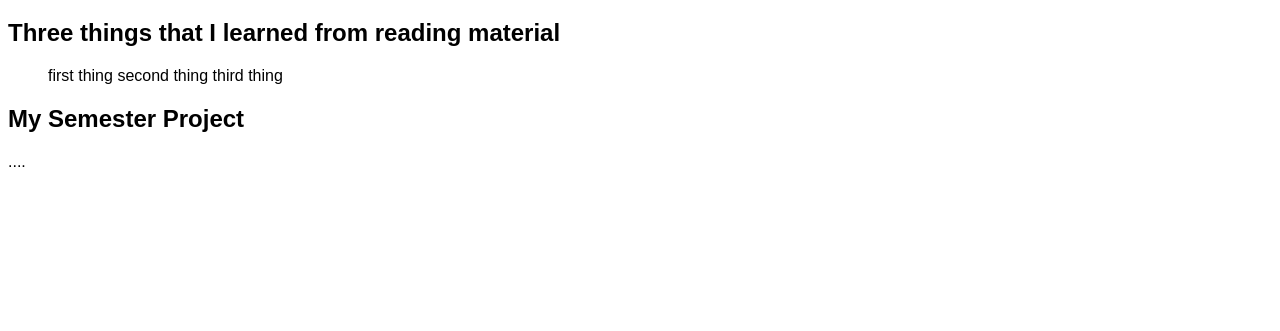
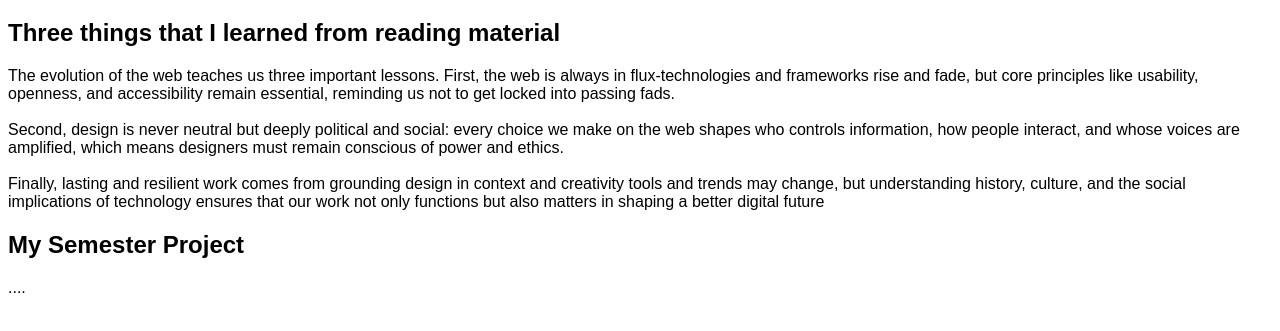
Before and after one commit to NgocThienNguyen-jn/Ngoc-Thien-Internet-Studio-Wednesday, a plain HTML site: page asg1/index.html in a window 1280 px wide. Shown: the part 61-392 px from the top of the page. Drawn offline with Linux system fonts and the light colour scheme; files that its build step writes are made by us from their sources; files whose address does not match are found by name.

Commit message:
Update index.html

```diff
--- a/asg1/index.html
+++ b/asg1/index.html
@@ -9,11 +9,9 @@
 
 	<h1>Assignment 1</h1>
 	<h2>Three things that I learned from reading material</h2>
-	<ul>
-	  <il>first thing</il>
-	  <il>second thing</il>
-	  <il>third thing</il>
-	</ul>
+	<p>
+		The evolution of the web teaches us three important lessons. First, the web is always in flux-technologies and frameworks rise and fade, but core principles like usability, openness, and accessibility remain essential, reminding us not to get locked into passing fads.<br><br>Second, design is never neutral but deeply political and social: every choice we make on the web shapes who controls information, how people interact, and whose voices are amplified, which means designers must remain conscious of power and ethics.<br><br>Finally, lasting and resilient work comes from grounding design in context and creativity tools and trends may change, but understanding history, culture, and the social implications of technology ensures that our work not only functions but also matters in shaping a better digital future
+	</p>
 	<h2>My Semester Project</h2>
 	<p>....</p>
 
```
